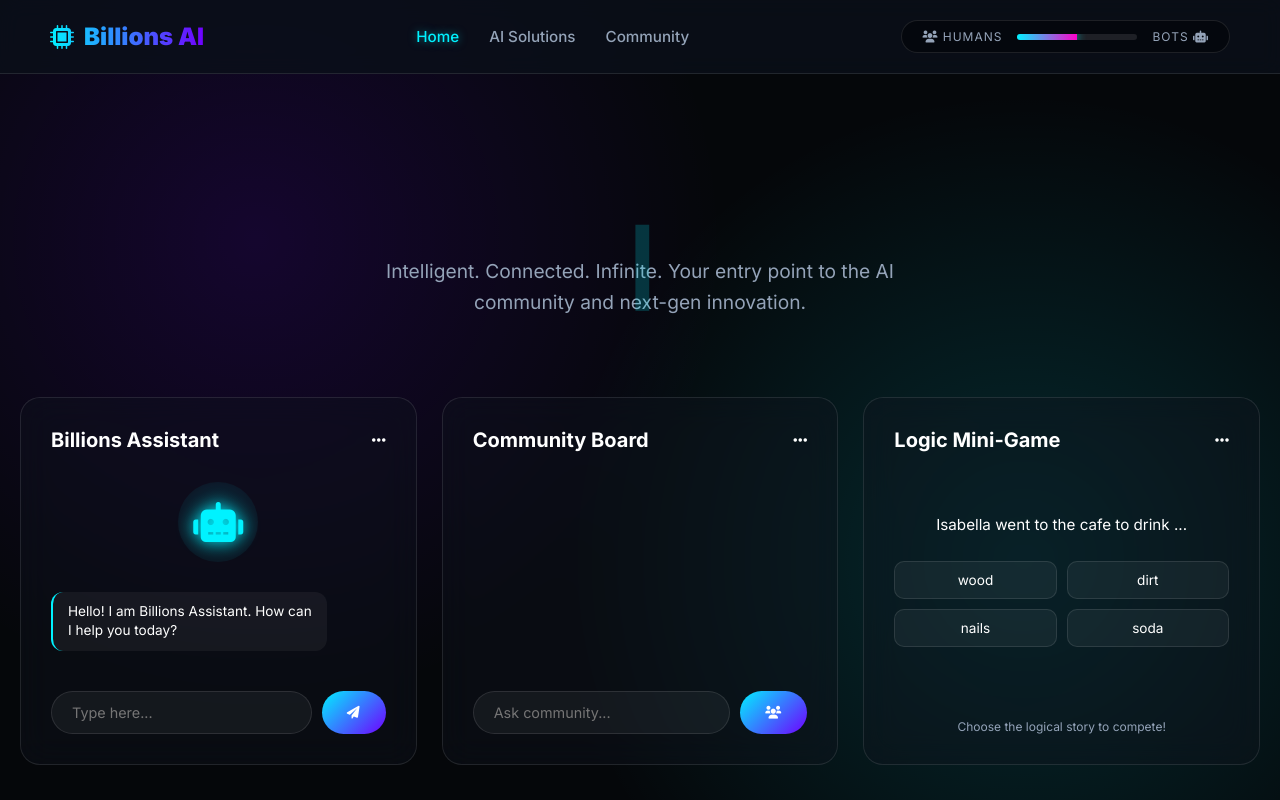
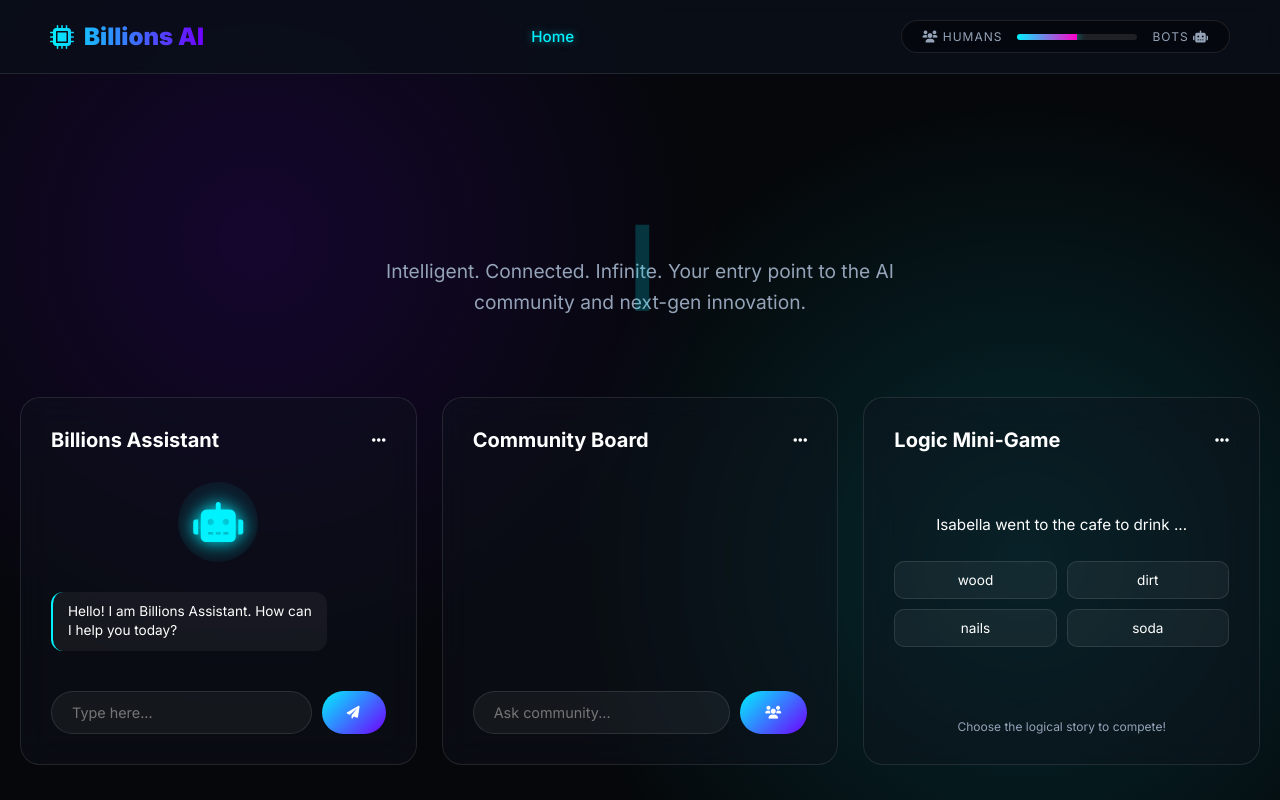
Before and after one commit to yassinouuuu/BILLIONS-NETW-AI, a website: page public/index.html in a window 1280 px wide. Drawn offline with Linux system fonts and the light colour scheme; no server answers.

Commit message:
Auto-update: 2026-03-19 20:26

```diff
--- a/public/index.html
+++ b/public/index.html
@@ -19,8 +19,6 @@
 
         <div class="nav-links">
             <a href="#" class="active">Home</a>
-            <a href="#">AI Solutions</a>
-            <a href="#">Community</a>
         </div>
 
         <div class="stats-bar" id="stats-bar" style="display: none;">
```
